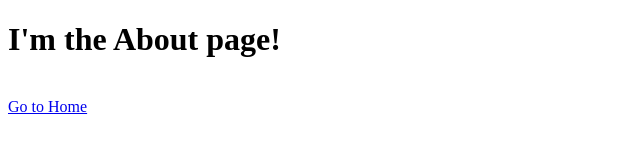
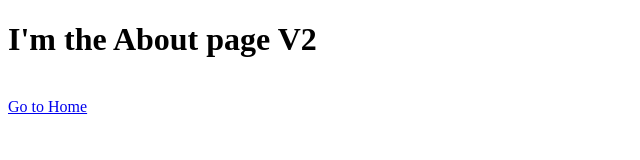
Before and after one commit to mstrlaw/trunk-dev, a website: page src/about/index.html in a window 1280 px wide. Shown: the full height of the page, 0-640 px from the left. Drawn offline with Linux system fonts and the light colour scheme.

Commit message:
Introduces a change to About page

```diff
--- a/src/about/index.html
+++ b/src/about/index.html
@@ -1,6 +1,6 @@
 <!DOCTYPE html>
 <html>
-    <h1>I'm the About page!</h1>
+    <h1>I'm the About page V2</h1>
     <br>
     <a href="/index.html">Go to Home</a>
 </html>
```
